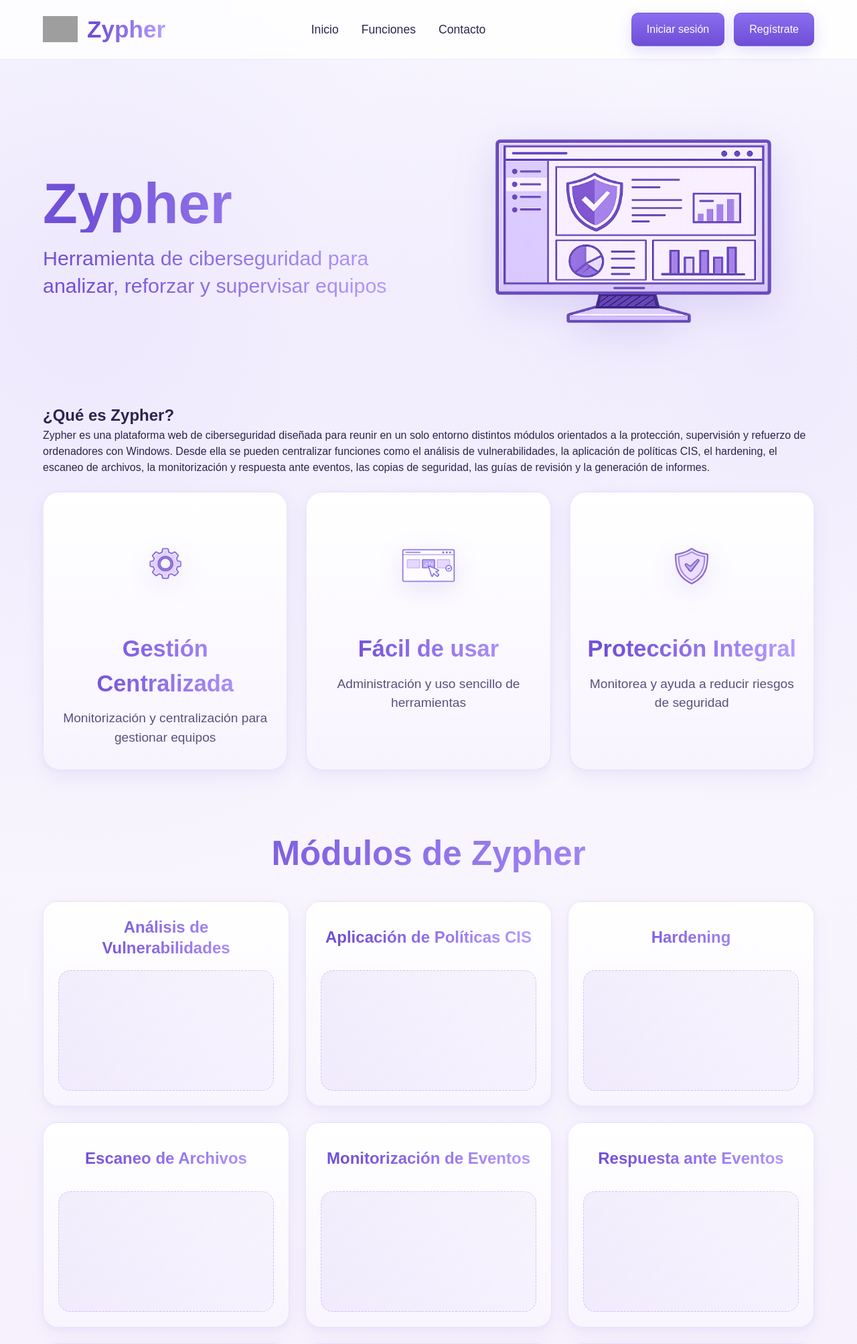
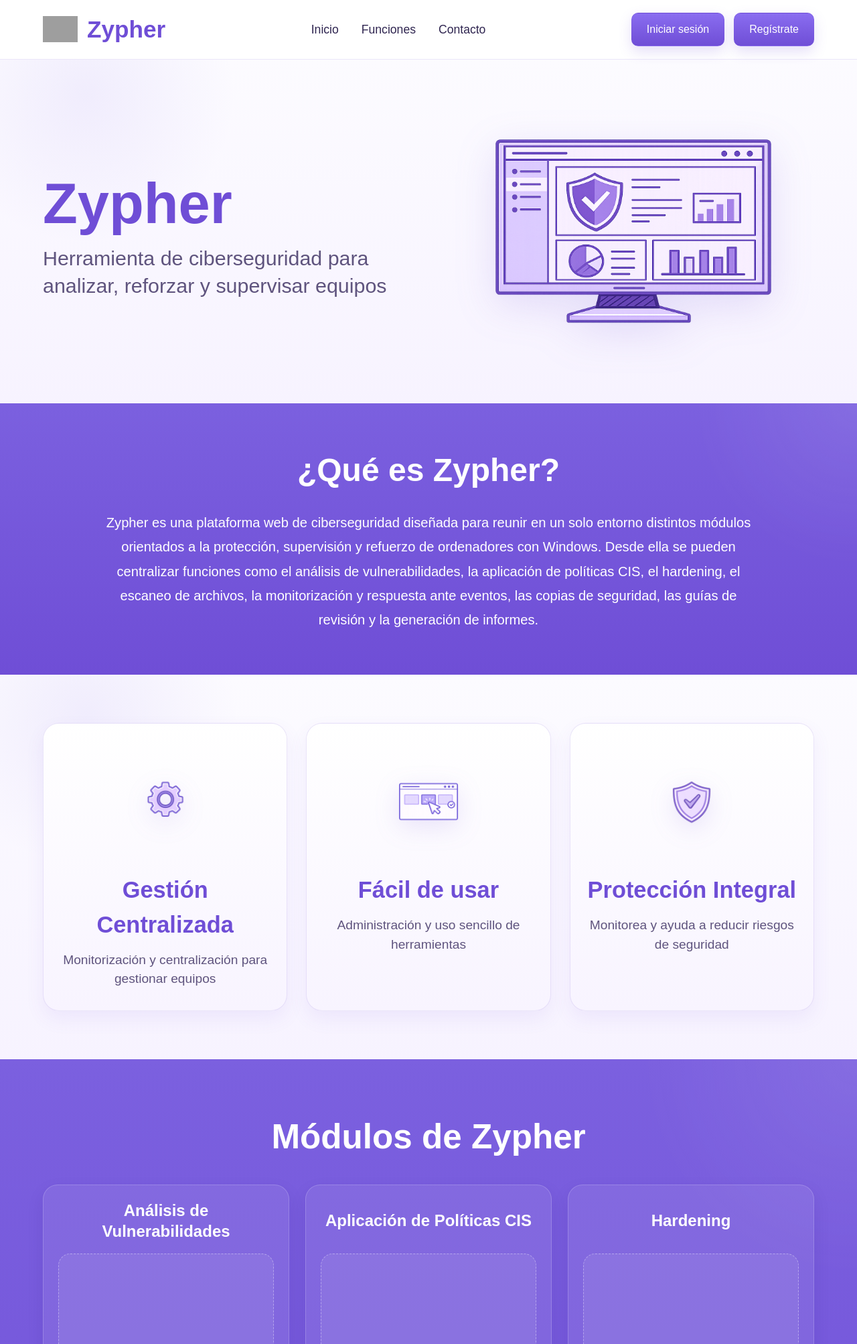
Before and after one commit to Doral-dev/Zypher---Herramienta-ciberseguridad---Proyecto-final-FP-2-SMR, a PHP site: page / in a window 1280 px wide. Shown: the top 2006 px of the page at 67% size. Run offline with PHP 8.4, Linux system fonts and the light colour scheme; grey boxes are pictures that could not be loaded.

Commit message:
Update styles.css

```diff
--- a/styles.css
+++ b/styles.css
@@ -5,27 +5,24 @@
 }
 
 :root {
-  --bg-main: #f7f4fc;
-  --bg-soft: #efe9fb;
-  --card-bg: #ffffff;
-  --card-bg-2: #f9f6ff;
-  --purple: #6f4ed6;
-  --purple-2: #8b6df0;
-  --purple-3: #b8a5ff;
-  --text-main: #2d2450;
-  --text-soft: #5b507d;
-  --line: rgba(111, 78, 214, 0.16);
+  --purple-main: #6f4ed6;
+  --purple-soft: #8e74ea;
+  --purple-light: #c7b8ff;
+  --purple-bg: #f1ebff;
+  --purple-bg-2: #e8defd;
+  --white-bg: #fbfaff;
+  --card-white: #ffffff;
+  --text-dark: #2f2550;
+  --text-soft: #5f547e;
+  --line-soft: rgba(111, 78, 214, 0.14);
+  --shadow-soft: 0 12px 28px rgba(111, 78, 214, 0.08);
 }
 
 body {
   font-family: Arial, sans-serif;
   line-height: 1.5;
-  color: var(--text-main);
-  background:
-    radial-gradient(circle at 10% 10%, rgba(139, 109, 240, 0.12), transparent 22%),
-    radial-gradient(circle at 90% 12%, rgba(139, 109, 240, 0.10), transparent 18%),
-    radial-gradient(circle at 50% 85%, rgba(111, 78, 214, 0.08), transparent 28%),
-    linear-gradient(180deg, #fcfbff 0%, #f6f1fd 48%, #f3eefb 100%);
+  background: var(--white-bg);
+  color: var(--text-dark);
 }
 
 .container {
@@ -34,10 +31,32 @@ body {
   margin: 0 auto;
 }
 
+.section-light {
+  background:
+    radial-gradient(circle at 10% 10%, rgba(142, 116, 234, 0.10), transparent 18%),
+    linear-gradient(180deg, #fcfbff 0%, #f7f3ff 100%);
+}
+
+.section-purple {
+  background:
+    radial-gradient(circle at top right, rgba(255, 255, 255, 0.08), transparent 18%),
+    linear-gradient(180deg, #7b60df 0%, #6f4ed6 100%);
+}
+
+.section-purple h2,
+.section-purple h3,
+.section-purple p,
+.section-purple .arrow {
+  color: #ffffff;
+}
+
 .header {
-  background: rgba(255, 255, 255, 0.82);
-  border-bottom: 1px solid rgba(111, 78, 214, 0.12);
+  background: rgba(255, 255, 255, 0.88);
+  border-bottom: 1px solid var(--line-soft);
   backdrop-filter: blur(10px);
+  position: sticky;
+  top: 0;
+  z-index: 999;
 }
 
 .nav {
@@ -61,25 +80,10 @@ body {
   display: block;
 }
 
-.logo,
-.hero-text h1,
-.hero-subtitle,
-.modules h2,
-.steps h2,
-.footer h2,
-.card h3,
-.module-box h3,
-.step-card h3 {
-  background: linear-gradient(90deg, #b49cff 0%, #8b6df0 35%, #6f4ed6 60%, #b49cff 100%);
-  background-size: 220% auto;
-  -webkit-background-clip: text;
-  -webkit-text-fill-color: transparent;
-  animation: glowmove 4.5s linear infinite;
-}
-
 .logo {
   font-size: 2.2rem;
   font-weight: 800;
+  color: var(--purple-main);
 }
 
 .menu {
@@ -140,12 +144,14 @@ body {
   font-size: 5.3rem;
   line-height: 1;
   margin-bottom: 18px;
+  color: var(--purple-main);
 }
 
 .hero-subtitle {
   font-size: 1.9rem;
   line-height: 1.35;
   max-width: 700px;
+  color: var(--text-soft);
 }
 
 .hero-image {
@@ -156,11 +162,30 @@ body {
 .hero-image img {
   width: 100%;
   max-width: 540px;
-  filter: drop-shadow(0 16px 30px rgba(111, 78, 214, 0.18));
+  filter: drop-shadow(0 16px 30px rgba(111, 78, 214, 0.16));
+}
+
+.about {
+  padding: 64px 0;
+}
+
+.about h2 {
+  text-align: center;
+  font-size: 3rem;
+  margin-bottom: 24px;
+}
+
+.about-text {
+  max-width: 980px;
+  margin: 0 auto;
+  font-size: 1.26rem;
+  line-height: 1.8;
+  text-align: center;
+  color: #f7f4ff;
 }
 
 .features {
-  padding: 24px 0 72px;
+  padding: 72px 0;
 }
 
 .cards {
@@ -173,17 +198,15 @@ body {
   flex: 1;
   min-height: 340px;
   background: linear-gradient(180deg, #ffffff 0%, #f8f4ff 100%);
-  border: 1px solid rgba(111, 78, 214, 0.12);
+  border: 1px solid var(--line-soft);
   border-radius: 24px;
   padding: 30px 24px 32px;
   text-align: center;
-  box-shadow:
-    0 12px 28px rgba(111, 78, 214, 0.08),
-    0 2px 8px rgba(111, 78, 214, 0.04);
+  box-shadow: var(--shadow-soft);
 }
 
 .card-icon-wrap {
-  height: 170px;
+  height: 185px;
   display: flex;
   align-items: center;
   justify-content: center;
@@ -191,8 +214,8 @@ body {
 }
 
 .feature-icon {
-  width: 160px;
-  height: 160px;
+  width: 180px;
+  height: 180px;
   object-fit: contain;
   display: block;
   filter: drop-shadow(0 10px 18px rgba(111, 78, 214, 0.14));
@@ -201,6 +224,7 @@ body {
 .card h3 {
   font-size: 2.15rem;
   margin-bottom: 12px;
+  color: var(--purple-main);
 }
 
 .card p {
@@ -211,10 +235,11 @@ body {
 }
 
 .modules {
-  padding: 15px 0 78px;
+  padding: 78px 0;
 }
 
 .modules h2,
+.availability h2,
 .steps h2,
 .footer h2 {
   text-align: center;
@@ -230,16 +255,14 @@ body {
 
 .module-box {
   min-height: 300px;
-  background: linear-gradient(180deg, #ffffff 0%, #f9f5ff 100%);
-  border: 1px solid rgba(111, 78, 214, 0.12);
+  background: rgba(255, 255, 255, 0.08);
+  border: 1px solid rgba(255, 255, 255, 0.18);
   border-radius: 22px;
   padding: 22px;
   display: flex;
   flex-direction: column;
   justify-content: flex-start;
-  box-shadow:
-    0 10px 24px rgba(111, 78, 214, 0.07),
-    0 2px 8px rgba(111, 78, 214, 0.04);
+  box-shadow: 0 10px 24px rgba(40, 15, 120, 0.10);
 }
 
 .module-box h3 {
@@ -258,13 +281,57 @@ body {
   flex: 1;
   min-height: 180px;
   border-radius: 18px;
-  border: 1px dashed rgba(111, 78, 214, 0.26);
-  background:
-    linear-gradient(135deg, rgba(111, 78, 214, 0.08), rgba(139, 109, 240, 0.03));
+  border: 1px dashed rgba(255, 255, 255, 0.35);
+  background: rgba(255, 255, 255, 0.08);
+}
+
+.availability {
+  padding: 76px 0;
+}
+
+.availability-grid {
+  display: grid;
+  grid-template-columns: repeat(3, 1fr);
+  gap: 24px;
+}
+
+.availability-card {
+  background: linear-gradient(180deg, #ffffff 0%, #f8f4ff 100%);
+  border: 1px solid var(--line-soft);
+  border-radius: 22px;
+  padding: 28px 24px;
+  text-align: center;
+  box-shadow: var(--shadow-soft);
+}
+
+.platform-icon {
+  width: 120px;
+  height: 120px;
+  object-fit: contain;
+  margin-bottom: 14px;
+}
+
+.availability-card h3 {
+  font-size: 1.9rem;
+  margin-bottom: 10px;
+  color: var(--purple-main);
+}
+
+.status {
+  font-size: 1.1rem;
+  font-weight: 700;
+}
+
+.available {
+  color: #178f3d;
+}
+
+.unavailable {
+  color: #c63939;
 }
 
 .steps {
-  padding: 20px 0 82px;
+  padding: 78px 0 82px;
 }
 
 .steps-flow {
```
Also changed, not shown: other parts of styles.css (+19 -30 lines).
